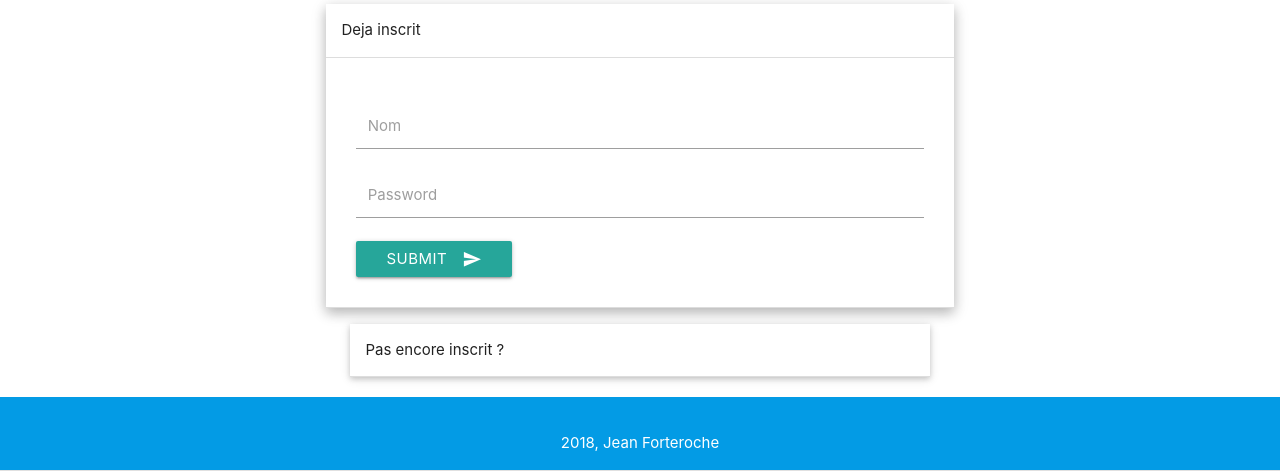
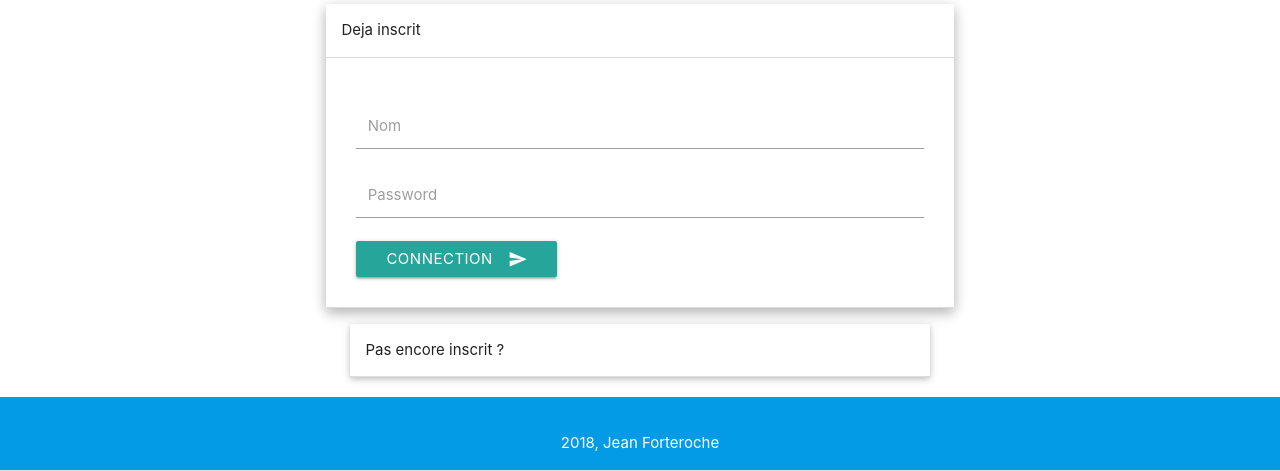
Before and after one commit to Ehyiah/projet4, a PHP site: page /index.php?action=episodeUpdate in a window 1280 px wide. Shown: the part 540-1011 px from the top of the page. Run offline with PHP 8.4, Linux system fonts and the light colour scheme; data that the repository does not hold is empty; some libraries are stand-ins or nearby versions.

Commit message:
modif css

```diff
--- a/view/login.php
+++ b/view/login.php
@@ -23,7 +23,7 @@
                                             <label for="password">Password</label>
                                         </div>
 
-                                        <button class="btn waves-effect waves-light" type="submit" name="action">Submit
+                                        <button class="btn waves-effect waves-light" type="submit" name="action">Connection
                                             <i class="material-icons right">send</i>
                                         </button>
                                     </form>
@@ -36,12 +36,12 @@
                                     <div class="collapsible-body">
                                         <form action="index.php?action=signUp" method="post">
                                             <div class="input-field col s12">
-                                                <input id="name" type="text" name="nom"/>
+                                                <input id="nameUP" type="text" name="nom"/>
                                                 <label for="name">Nom</label>
                                             </div>
 
                                             <div class="input-field col s12">
-                                                <input id="password" type="password" name="mot_de_passe"/>
+                                                <input id="passwordUP" type="password" name="mot_de_passe"/>
                                                 <label for="password">Password</label>
                                             </div>
 
@@ -50,7 +50,7 @@
                                                 <label for="email">e-mail</label>
                                             </div>
 
-                                            <button class="btn waves-effect waves-light" type="submit" name="action">Submit
+                                            <button class="btn waves-effect waves-light" type="submit" name="action">S'enregistrer
                                                 <i class="material-icons right">send</i>
                                             </button>
                                         </form>
```
